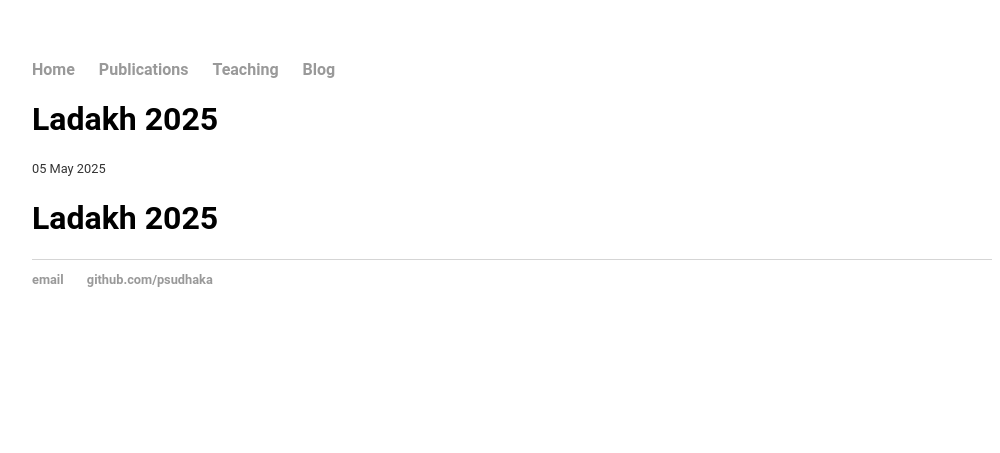
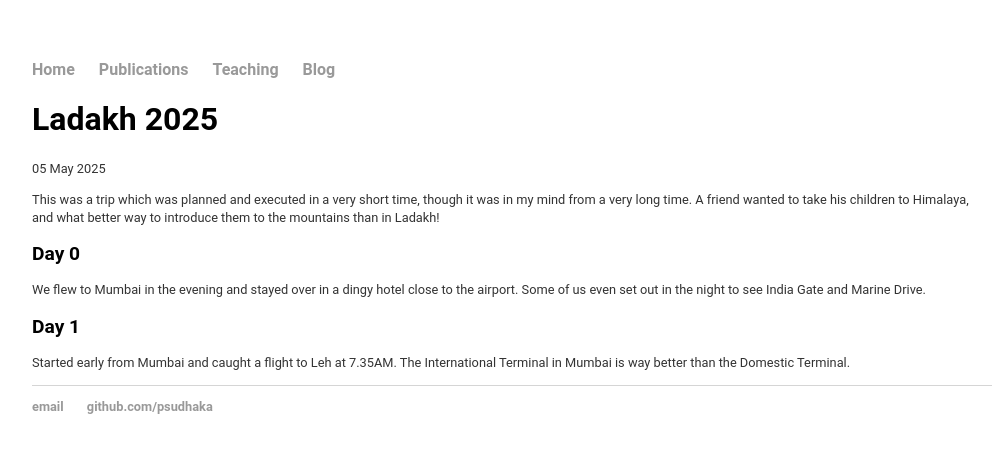
Before and after one commit to psudhaka/psudhaka.github.io, a Jekyll site: the page built from _posts/2025-05-05-Ladakh 2025.md, in a window 1280 px wide. Shown: the top 453 px of the page, without its empty margins (128-1128 px from the left). Built offline with Jekyll 4.4.1, drawn with Linux system fonts in a browser that asks for light colours; our own code applies the rules of GitHub Pages for plain Markdown files.

Commit message:
Added intro

```diff
--- a/_posts/2025-05-05-Ladakh 2025.md
+++ b/_posts/2025-05-05-Ladakh 2025.md
@@ -1 +1,7 @@
-# Ladakh 2025
+This was a trip which was planned and executed in a very short time, though it was in my mind from a very long time. A friend wanted to take his children to Himalaya, and what better way to introduce them to the mountains than in Ladakh!
+
+## Day 0
+We flew to Mumbai in the evening and stayed over in a dingy hotel close to the airport. Some of us even set out in the night to see India Gate and Marine Drive.
+
+## Day 1
+Started early from Mumbai and caught a flight to Leh at 7.35AM. The International Terminal in Mumbai is way better than the Domestic Terminal.
```
